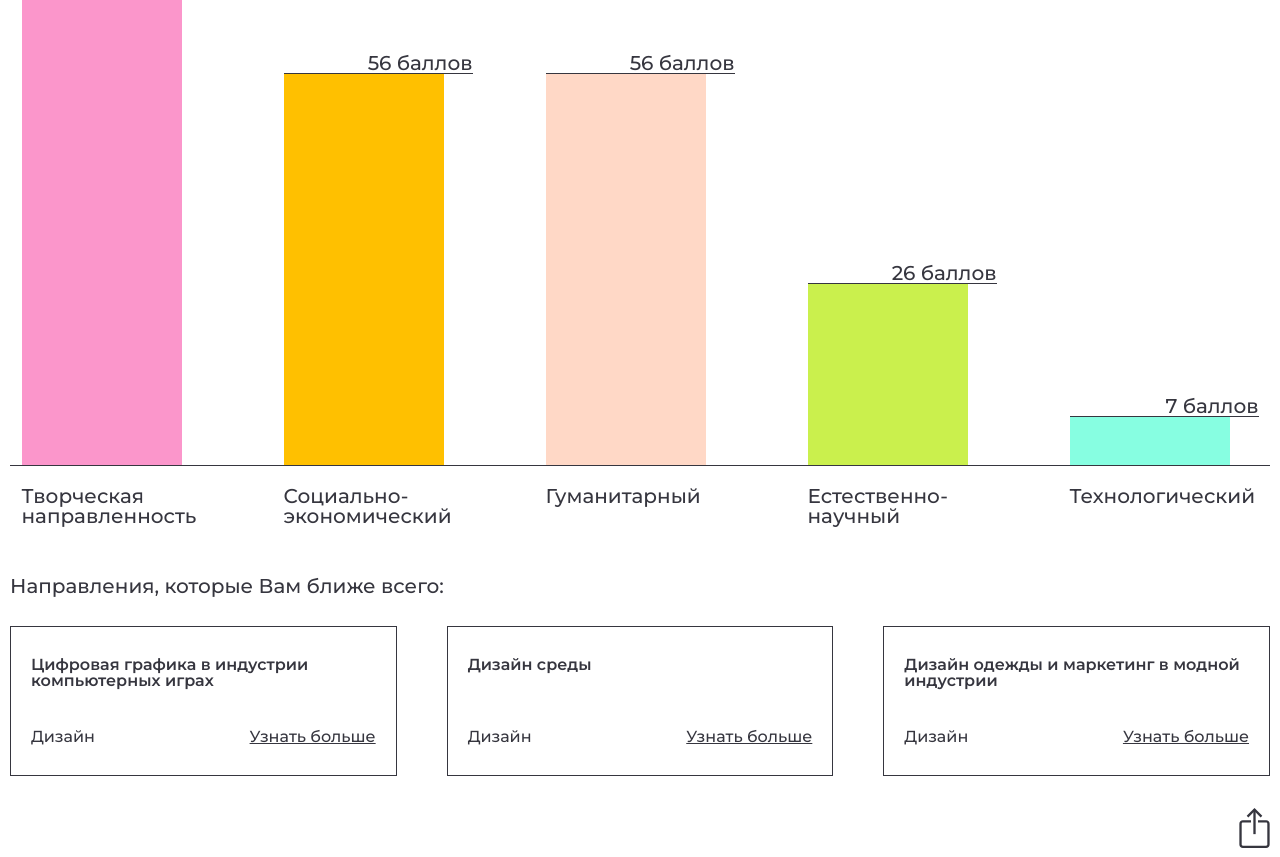
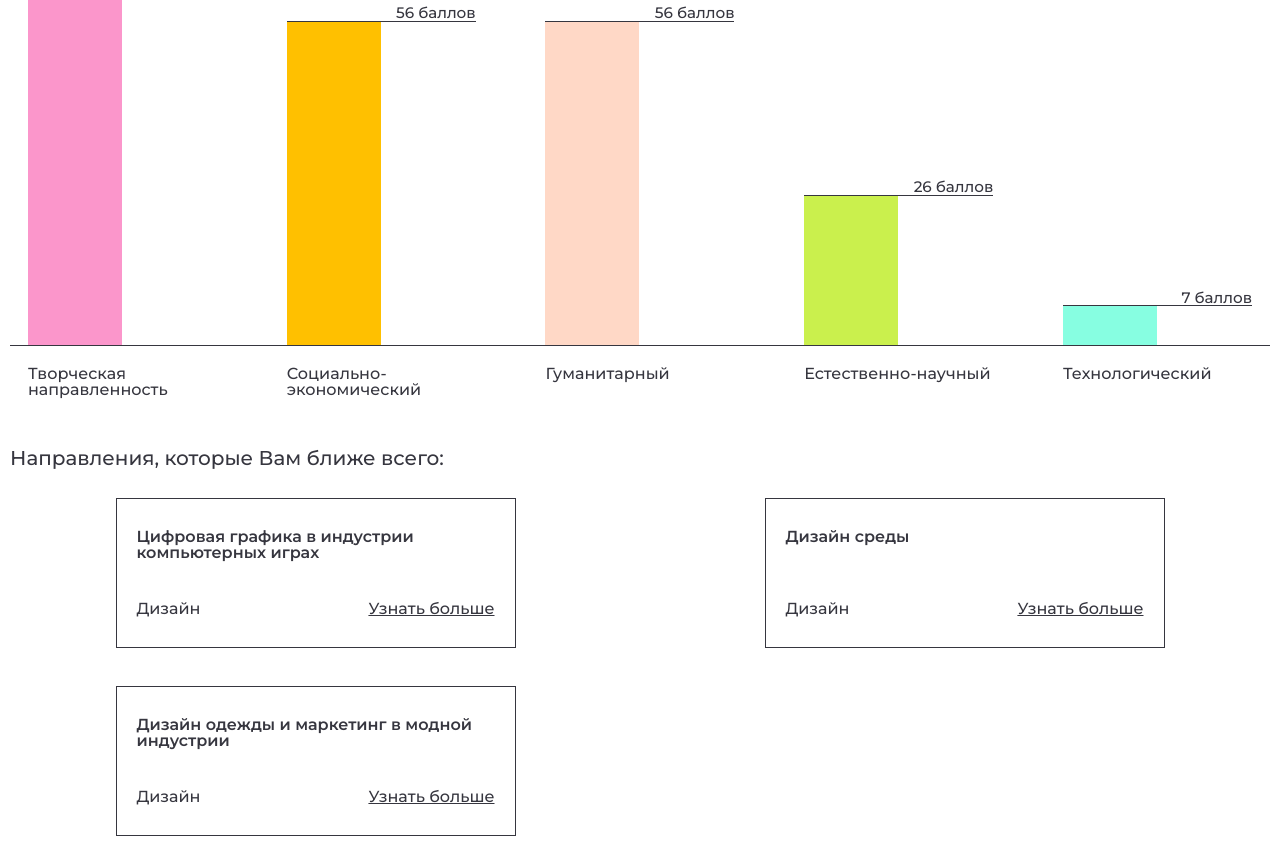
Before and after one commit to TiroZit/Midis_test, a website: page src/result.pug in a window 1280 px wide. Shown: the part 343-1200 px from the top of the page. Drawn offline with nearby package versions, Linux system fonts and the light colour scheme; files that its build step writes are made by us from their sources; files whose address does not match are found by name.

Commit message:
result responsive

```diff
--- a/gulp/version.json
+++ b/gulp/version.json
@@ -1,3 +1,3 @@
 {
-    "main": "20220207210701"
+    "main": "20220210185833"
 }
--- a/src/_html/_base.pug
+++ b/src/_html/_base.pug
@@ -20,19 +20,6 @@ html(lang=lang)
 		meta(charset="UTF-8")
 		meta(name="viewport" content="width=device-width, initial-scale=1.0")
 		meta(name="description" content=description)
-		meta(name="keywords" content=keywords)
-		meta(property="og:type" content=type)
-		meta(property="og:title" content=title)
-		meta(property="og:site_name" content=siteName)
-		meta(property="og:url" content=url)
-		meta(property="og:description" content=description)
-		meta(property="og:image" content=imageLogo)
-		meta(property="og:image:type" content=typeImage)
-		meta(property="og:image:width" content=widthImage)
-		meta(property="og:image:height" content=heightImage)
-		meta(name="color-scheme" content="light dark")
-		meta(name="theme-color" media="(prefers-color-scheme: light)" content=light)
-		meta(name="theme-color" media="(prefers-color-scheme: dark)" content=dark)
 		link(rel="preload" href=font as="font" type="font/woff2" crossorigin)
 		link(rel="shortcut icon" href=favicon type="image/png")
 		link(rel="stylesheet" href="css/style.min.css")
--- a/src/_js/app.js
+++ b/src/_js/app.js
@@ -12,7 +12,7 @@
 */
 
 // Включить/выключить FLS (Full Logging System) (в работе)
-window['FLS'] = true;
+window['FLS'] = false;
 
 // Подключение основного файла стилей
 // import "../scss/style.scss";
--- a/src/_scss/result.scss
+++ b/src/_scss/result.scss
@@ -33,37 +33,43 @@
   position: relative;
   display: flex;
   justify-content: space-around;
-  gap: rem(50);
-  font-size: rem(20);
+  @include media-breakpoint-down(laptop){
+    justify-content: space-between;
+  }
+  @include adaptiveValue("gap", 50, 10);
   &::after{
+    @include media-breakpoint-up(mobile){
       content:'';
       position: absolute;
       display: block;
-    bottom: rem(60);
+      @include adaptiveValue("bottom", 60, 40);
       background-color: var(--colorBlackOnyx);
       height: 1px;
       width: 100%;
+    }
   }
   // .rating__item
   &__item {
     display: flex;
     flex-direction: column;
     flex: 0 1 15%;
+    width: 10px;
   }
   &__top{
     display: flex;
     flex-direction: column;
     justify-content: flex-end;
-    height: rem(700);
+    @include adaptiveValue("height", 700, 400);
   }
   // .rating__score
   &__score {
     text-align: right;
+    @include adaptiveValue("font-size", 16, 14);
     border-bottom: 1px solid var(--colorBlackOnyx);
   }
   // .rating__block
   &__block {
-    width: rem(160);
+    @include adaptiveValue("width", 130, 40);
     &_creative{
       height: 98%;
       background-color: #FB96CB;
@@ -87,21 +93,27 @@
   }
   // .rating__title
   &__title {
+    @include adaptiveValue("font-size", 20, 10);
     max-width: rem(232);
     margin-top: rem(20);
+    word-wrap: break-word;
+    @include media-breakpoint-down(mobile){
+      margin-top: rem(10);
+    }
   }
 }
 .directions {
   display: grid;
   justify-content: space-around;
-  gap: rem(50);
-  grid-template-columns: repeat(3 ,minmax(320px,400px));
-  grid-template-rows: 150px;
+  @include adaptiveValue("gap", 50, 20);
+  grid-template-columns: repeat(auto-fill ,minmax(300px,400px));
   // .directions__item
   &__item {
+    position: relative;
     display: flex;
     flex-direction: column;
     padding: rem(30) rem(20);
+    min-height: 150px;
     border: 1px solid var(--colorBlackOnyx);
     transition: all .3s ease 0s;
     @media (any-hover: hover){
@@ -127,6 +139,14 @@
   // .directions__link
   &__link {
     text-decoration: underline !important;
+    &::before{
+      content:'';
+      position: absolute;
+      left: 0;
+      top: 0;
+      right: 0;
+      bottom: 0;
+    }
   }
 }
 .share {
--- a/src/result.pug
+++ b/src/result.pug
@@ -64,17 +64,17 @@ block content
               .directions__title Цифровая графика в индустрии компьютерных играх
               .directions__footer
                 .directions__subtitle Дизайн
-                a.directions__link(href="https://midis.ru/midis-obrazovanie-s-trudoustroystvom/dizayn/3d-modelirovanie-dlya-kompyuternykh-igr-i-animatsiya/") Узнать больше
+                a.directions__link(target='_blink' href="https://midis.ru/midis-obrazovanie-s-trudoustroystvom/dizayn/3d-modelirovanie-dlya-kompyuternykh-igr-i-animatsiya/") Узнать больше
             .directions__item
               .directions__title Дизайн среды
               .directions__footer
                 .directions__subtitle Дизайн
-                a.directions__link(href="https://midis.ru/midis-obrazovanie-s-trudoustroystvom/dizayn/3d-modelirovanie-dlya-kompyuternykh-igr-i-animatsiya/") Узнать больше
+                a.directions__link(target='_blink' href="https://midis.ru/midis-obrazovanie-s-trudoustroystvom/dizayn/3d-modelirovanie-dlya-kompyuternykh-igr-i-animatsiya/") Узнать больше
             .directions__item
               .directions__title Дизайн одежды и маркетинг в модной индустрии
               .directions__footer
                 .directions__subtitle Дизайн
-                a.directions__link(href="https://midis.ru/midis-obrazovanie-s-trudoustroystvom/dizayn/3d-modelirovanie-dlya-kompyuternykh-igr-i-animatsiya/") Узнать больше
+                a.directions__link(target='_blink' href="https://midis.ru/midis-obrazovanie-s-trudoustroystvom/dizayn/3d-modelirovanie-dlya-kompyuternykh-igr-i-animatsiya/") Узнать больше
           a.result__share(href="#")
             +svg('share', '31', '44', 'currentColor', 'none')
     include _html/_footer
```
Also changed, not shown: docs/css/style.css, docs/css/style.min.css, docs/home.html, docs/js/app.min.js, docs/questions.html, docs/result.html. Lines whose indentation alone changed are shown as unchanged.
